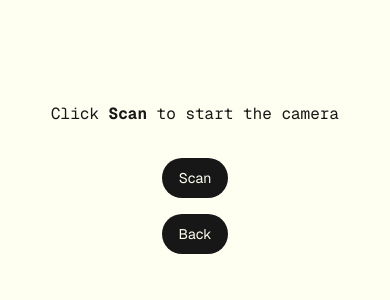
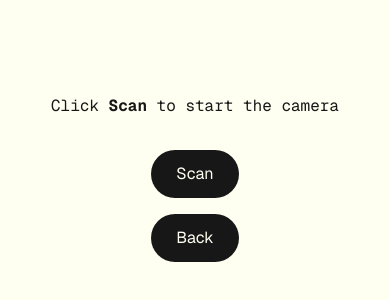
Before and after one commit to maslick/kameroon.next, a Next.js app: page /scan in a window 390 px wide. Shown: the part 240-540 px from the top of the page. Built offline with nearby package versions, Linux system fonts and the light colour scheme.

Commit message:
increase button size on mobile devices

```diff
--- a/app/page.js
+++ b/app/page.js
@@ -8,8 +8,7 @@ export default function Home() {
           Welcome to Kameroon.Next
         </div>
         <div className="flex gap-4 items-center flex-col sm:flex-row content-center">
-          <a href="/scan"
-             className="rounded-full border border-solid border-transparent transition-colors flex items-center justify-center bg-foreground text-background gap-2 hover:bg-[#383838] dark:hover:bg-[#ccc] text-sm sm:text-base h-10 sm:h-12 px-4 sm:px-5">
+          <a href="/scan" className="rounded-full border border-solid border-transparent transition-colors flex items-center justify-center bg-foreground text-background gap-2 hover:bg-[#383838] dark:hover:bg-[#ccc] text-base sm:text-base h-12 sm:h-12 px-5 sm:px-5">
             Go to scanner
           </a>
         </div>
--- a/app/scan/page.js
+++ b/app/scan/page.js
@@ -71,17 +71,14 @@ export default function ScanCodePage() {
         </div>
         <div className="flex gap-4 items-center flex-col sm:flex-row content-center">
           {!isCameraOpen ?
-            <button onClick={handleStartScanBtn}
-                    className="rounded-full border border-solid border-transparent transition-colors flex items-center justify-center bg-foreground text-background gap-2 hover:bg-[#383838] dark:hover:bg-[#ccc] text-sm sm:text-base h-10 sm:h-12 px-4 sm:px-5">
+            <button onClick={handleStartScanBtn} className="rounded-full border border-solid border-transparent transition-colors flex items-center justify-center bg-foreground text-background gap-2 hover:bg-[#383838] dark:hover:bg-[#ccc] text-base sm:text-base h-12 sm:h-12 px-6 sm:px-5">
               Scan
             </button> :
-            <button onClick={handleStopScanBtn}
-                    className="rounded-full border border-solid border-transparent transition-colors flex items-center justify-center bg-red-500 text-background gap-2 hover:bg-red-600 dark:hover:bg-red-400 text-sm sm:text-base h-10 sm:h-12 px-4 sm:px-5">
+            <button onClick={handleStopScanBtn} className="rounded-full border border-solid border-transparent transition-colors flex items-center justify-center bg-red-500 text-background gap-2 hover:bg-red-600 dark:hover:bg-red-400 text-base sm:text-base h-12 sm:h-12 px-6 sm:px-5">
               Stop
             </button>
           }
-          <a href="/"
-             className="rounded-full border border-solid border-transparent transition-colors flex items-center justify-center bg-foreground text-background gap-2 hover:bg-[#383838] dark:hover:bg-[#ccc] text-sm sm:text-base h-10 sm:h-12 px-4 sm:px-5">
+          <a href="/" className="rounded-full border border-solid border-transparent transition-colors flex items-center justify-center bg-foreground text-background gap-2 hover:bg-[#383838] dark:hover:bg-[#ccc] text-base sm:text-base h-12 sm:h-12 px-6 sm:px-5">
             Back
           </a>
         </div>
```
Also changed, not shown: 1 other file (tests, documents, lock files or other folders).
